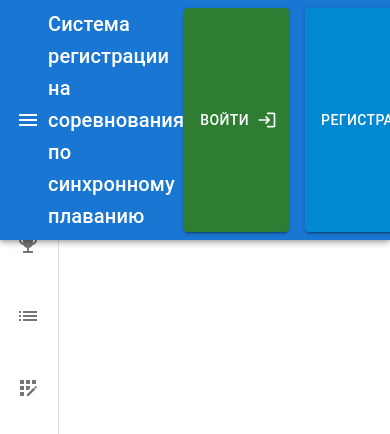
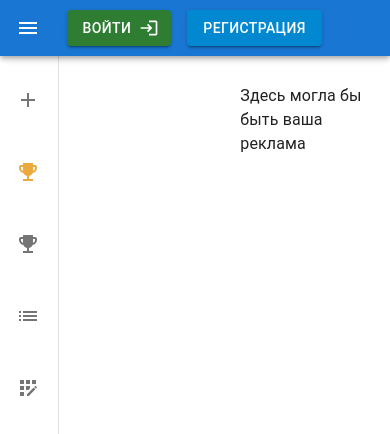
Before and after one commit to il12/synchroreg-frontend, a React (Create React App) app: page / in a window 390 px wide. Shown: the top 434 px of the page. Built offline with nearby package versions, Linux system fonts and the light colour scheme.

Commit message:
fix access; fix mobile layout;

```diff
--- a/src/Home.js
+++ b/src/Home.js
@@ -22,7 +22,7 @@ import {getCookie} from "./helpers";
 function Home(props) {
     let navigate = useNavigate();
     const [open, setOpen] = useState(true)
-    const access = getCookie('accessLevel');
+    const access = getCookie('access');
     const handleDrawerOpen = () => {
         setOpen(!open);
     }
@@ -66,7 +66,7 @@ function Home(props) {
                         flexDirection: 'row',
                         justifyContent: 'space-between'
                     }}>
-                        <Typography variant="h6">
+                        <Typography sx={{display: {xs: 'none', md: 'block'}}} variant="h6">
                             Система регистрации на соревнования по синхронному плаванию
                         </Typography>
                         <LoginController/>
```
